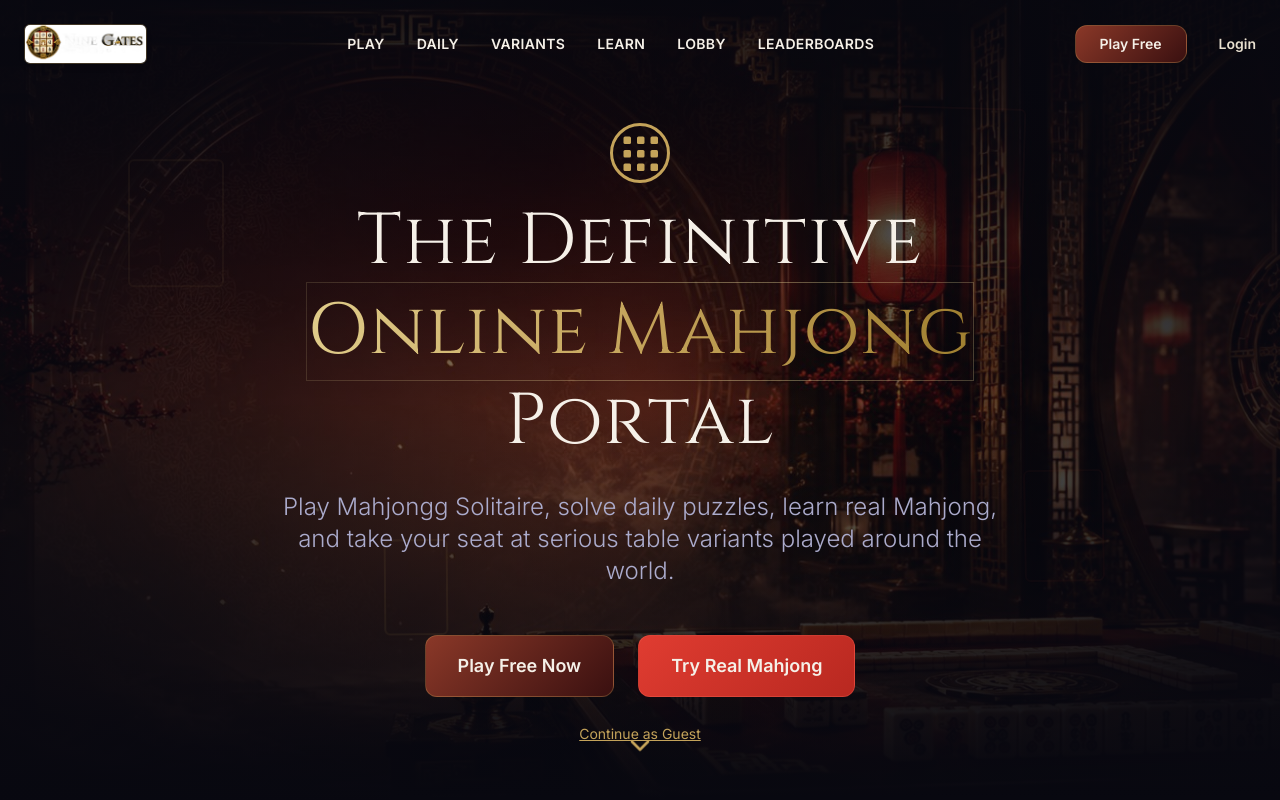
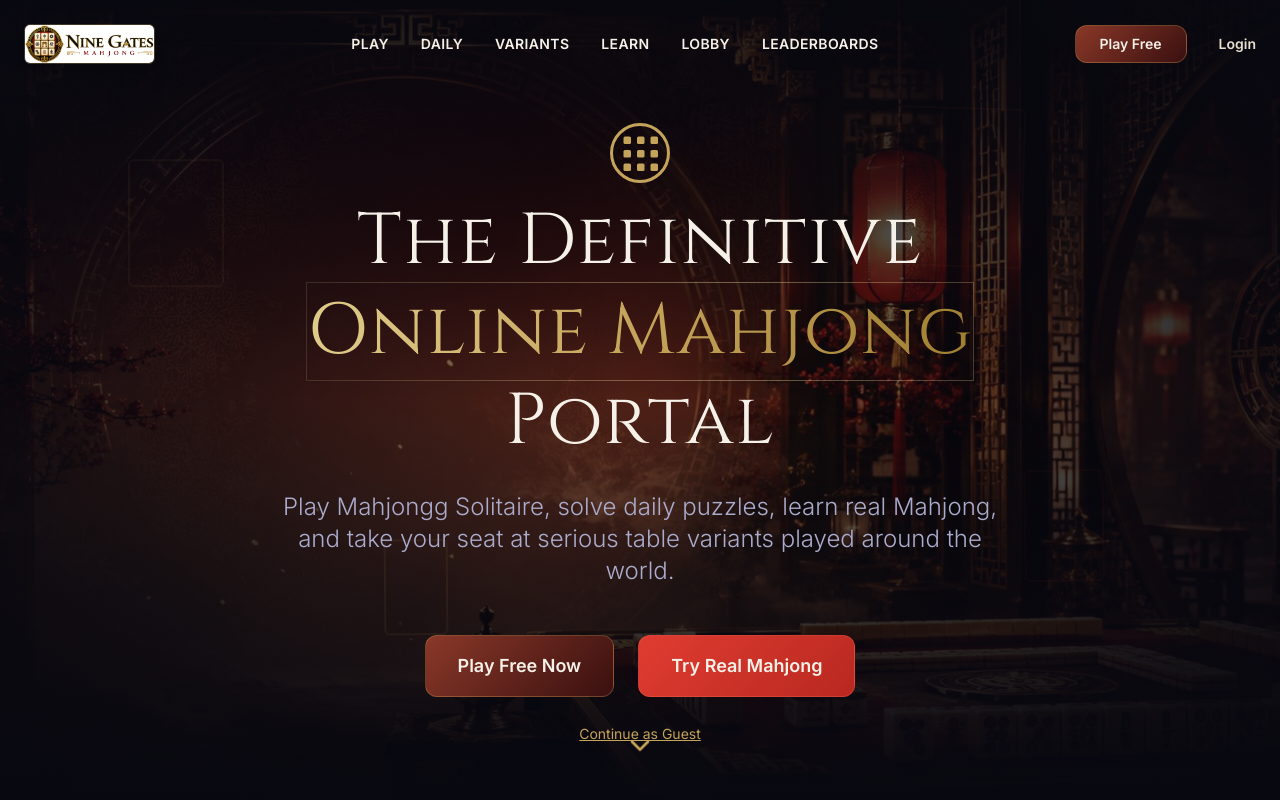
Before and after one commit to alexdevriesxing/nine-gates-mahjong, a React (Vite) app: page / in a window 1280 px wide. Shown: the top 800 px of the page. Built offline with nearby package versions, Linux system fonts and the light colour scheme.

Commit message:
style: fix logo text visibility by rendering original logo intact on white background using BFS flood-fill and referencing new filename

```diff
--- a/src/app/components/Header.tsx
+++ b/src/app/components/Header.tsx
@@ -53,7 +53,7 @@ export default function Header() {
       >
         <div className="container-wide flex items-center justify-between">
           <Link to="/" className="flex items-center gap-3 group transition-all duration-300">
-            <img src="/logo.png" alt="Nine Gates Mahjong" className="h-9 md:h-10 w-auto object-contain rounded-md border border-gold/30 shadow-md transition-transform group-hover:scale-[1.02] duration-300" />
+            <img src="/logo_white.png" alt="Nine Gates Mahjong" className="h-9 md:h-10 w-auto object-contain rounded-md border border-gold/30 shadow-md transition-transform group-hover:scale-[1.02] duration-300" />
           </Link>
 
           <nav className="hidden lg:flex items-center gap-8">
--- a/src/app/components/SEOHead.tsx
+++ b/src/app/components/SEOHead.tsx
@@ -42,7 +42,7 @@ export default function SEOHead({
         "url": "https://ninegatesmahjong.com/",
         "logo": {
           "@type": "ImageObject",
-          "url": "https://ninegatesmahjong.com/logo.png"
+          "url": "https://ninegatesmahjong.com/logo_white.png"
         }
       }
     ]
```
Also changed, not shown: public/logo_white.png (added).
